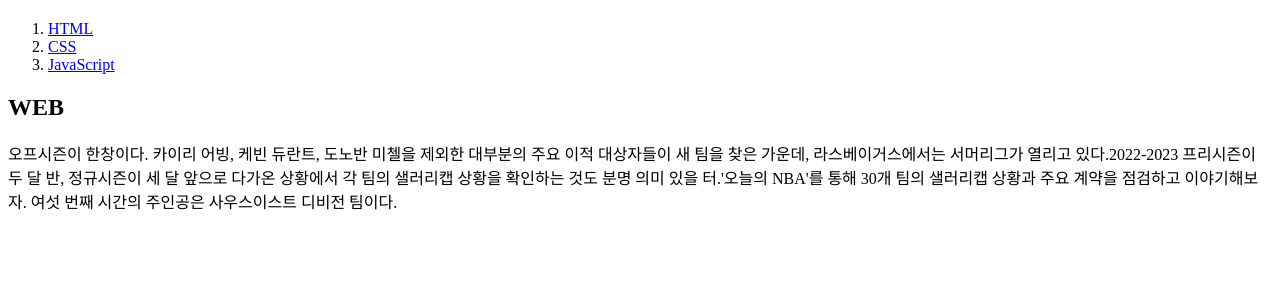
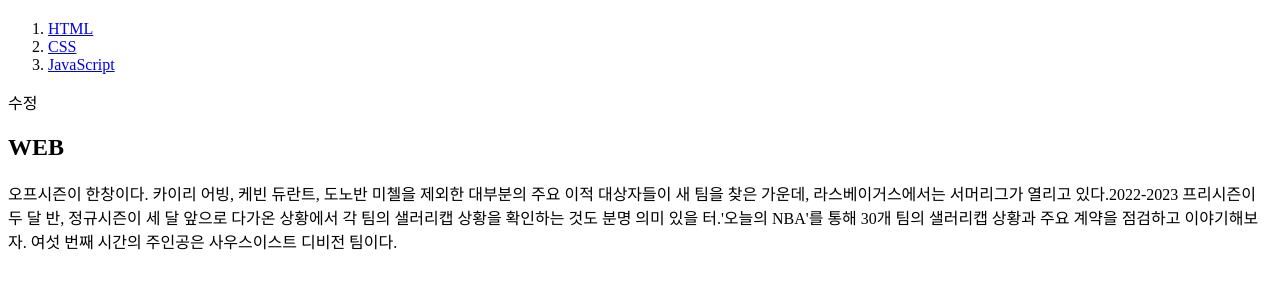
Before and after one commit to Excuzmee/first-web, a plain HTML site: page index.html in a window 1280 px wide. Shown: the part 60-348 px from the top of the page. Drawn offline with Linux system fonts and the light colour scheme.

Commit message:
Add files via upload

```diff
--- a/index.html
+++ b/index.html
@@ -12,7 +12,7 @@
     <li><a href="2.html">CSS</a></li>
     <li><a href="3.html">JavaScript</a></li>
   </ol>
-
+수정
   <h2>WEB</h2>
   <p>오프시즌이 한창이다. 카이리 어빙, 케빈 듀란트, 도노반 미첼을 제외한 대부분의 주요 이적 대상자들이 새 팀을 찾은 가운데, 라스베이거스에서는 서머리그가 열리고 있다.
 
```
